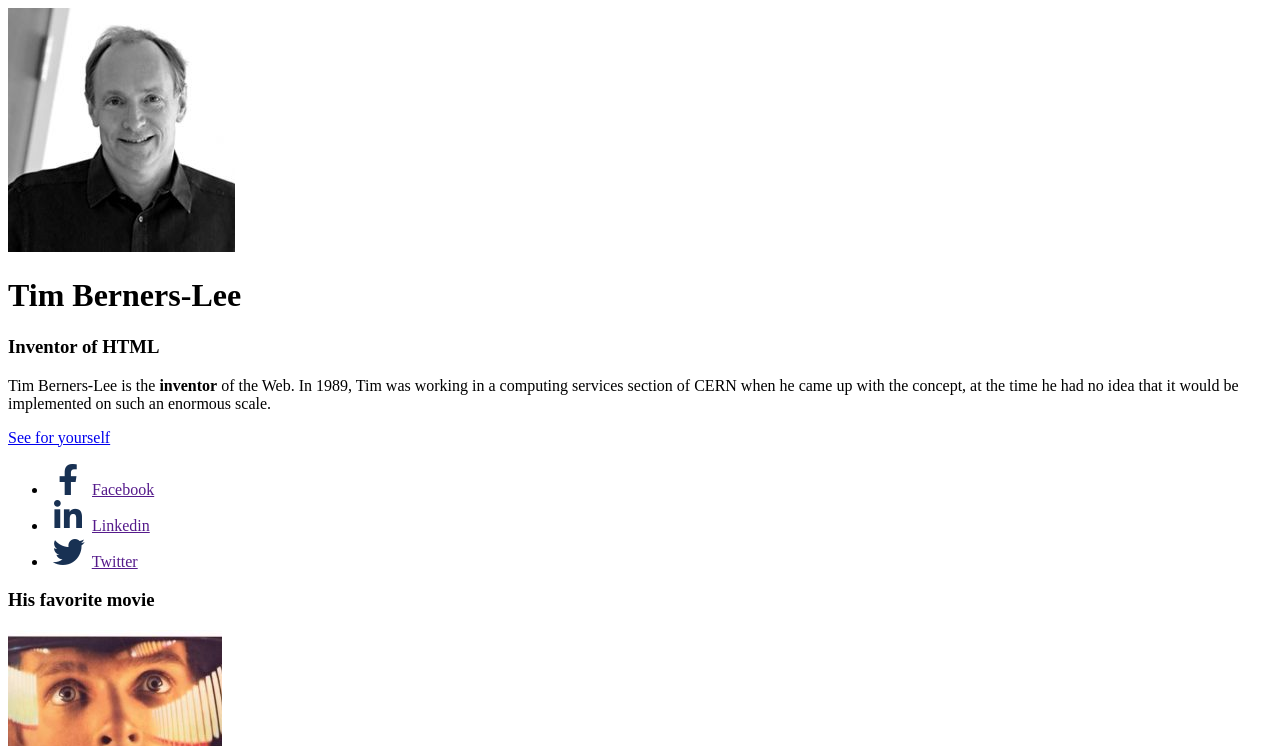
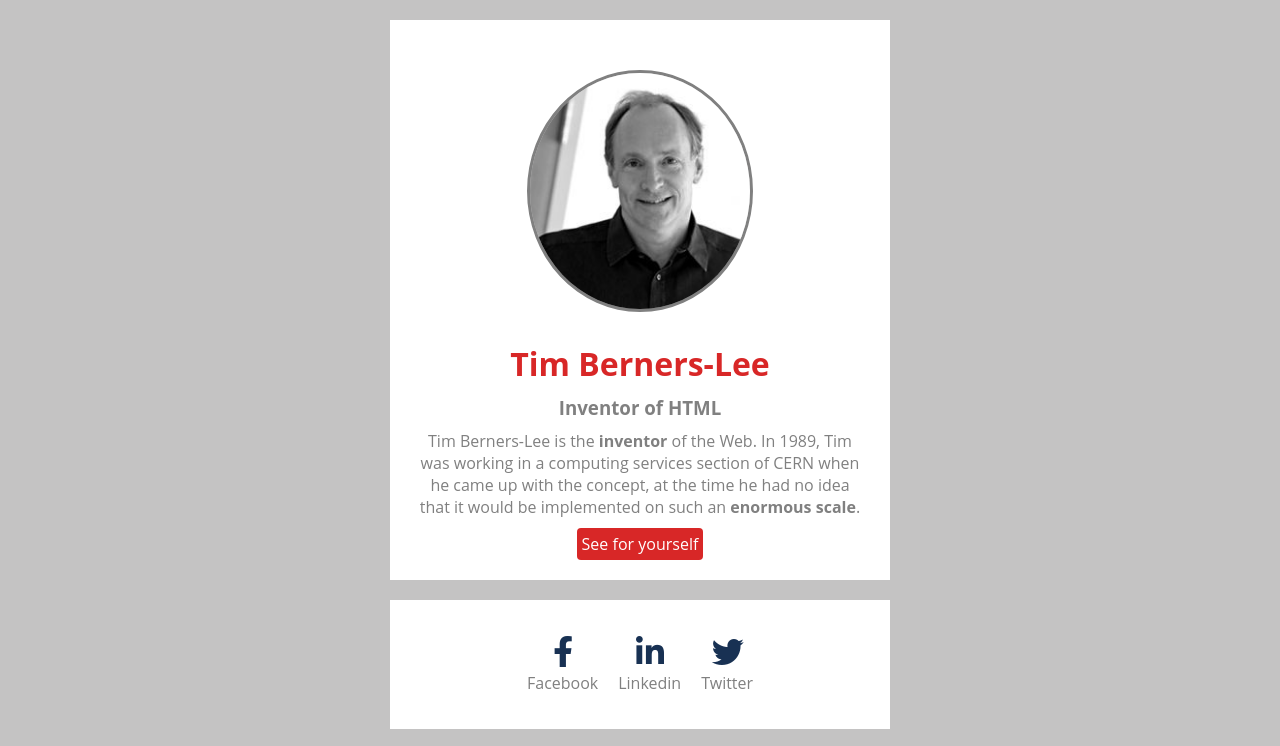
Before and after one commit to TaniaVervier/website-berners-lee, a plain HTML site: page index.html in a window 1280 px wide. Shown: the top 746 px of the page. Drawn offline with Linux system fonts and the light colour scheme.

Commit message:
finished project

```diff
--- a/index.html
+++ b/index.html
@@ -1,39 +1,53 @@
 <!DOCTYPE html>
+<html>
     <meta charset="utf-8">
+
+    <link rel="stylesheet" href="style.css">
+
+    <head>
         <title> Tim Berners-Lee </title>
-
-<html>
-    <head>
-        <img src="./Images/tim_berners_lee.jpg">
-        <h1> Tim Berners-Lee </h1>
-        <h3> Inventor of HTML </h3>
     </head>
 
     <body>
-        <p> Tim Berners-Lee is the <strong>inventor</strong> of the Web. In 1989, Tim was working in a computing services section of CERN when he came up with the concept, at the time he had no idea that it would be implemented on such an enormous scale. </p>
 
-        <a href="https://fr.wikipedia.org/wiki/Tim_Berners-Lee" target="_blank">See for yourself</a>
+
+        <div class="a intro">
+            <img class="tbl" src="./Images/tim_berners_lee.jpg">
+            <h1> Tim Berners-Lee </h1>
+            <h3> Inventor of HTML </h3>
+            <p> Tim Berners-Lee is the <b>inventor</b> of the Web. In 1989, Tim was working in a computing services section of CERN when he came up with the concept, at the time he had no idea that it would be implemented on such an <b>enormous scale</b>. </p>
+            <a href="https://fr.wikipedia.org/wiki/Tim_Berners-Lee" class="button" target="_blank">See for yourself</a>
+        </div>
+
+        <div class="a links">
             <ul>
-            <li> <img src="./Images/facebook.png"> <a href="" target="_blank"> Facebook </a></li>
-            <li> <img src="./Images/linkedin.png"> <a href="" target="_blank"> Linkedin </a></li>
-            <li> <img src="./Images/twitter.png"> <a href="" target="_blank"> Twitter </a></li>
+                <li> <img src="./Images/facebook.png"> <br/> <a href="" target="_blank"> Facebook </a></li>
+                <li> <img src="./Images/linkedin.png"> <br/> <a href="" target="_blank"> Linkedin </a></li>
+                <li> <img src="./Images/twitter.png"> <br/> <a href="" target="_blank"> Twitter </a></li>
             </ul>
+        </div>
 
+        <div class="a fav">
             <h3> His favorite movie </h3>
 
+            <div class="movie">
                 <img src="./Images/space_odyssey.jpg">
                 <h4> 2001 - Space Odyssey </h4>
                 <p>Humanity finds a mysterious, obviously artificial, object buried beneath the Lunar surface and, with the intelligent computer H.A.L. 9000, sets off on a quest.</p>
-
+            </div>
+            <div class="movie">
                 <img src="./Images/mister_hulot.jpg">
                 <h4> Monsieur Hulot</h4>
                 <p> Moniseur Hulot comes to a beachside hotel for vacation, where he accidentally (but good-naturedly) causes havoc.</p>
-
+            </div>
+            <div class="movie">
                 <img src="./Images/alien.jpg">
                 <h4> Alien </h4>
                 <p> The commercial vessel Nostromo receives a distress call from an unexplored planet. After searching for survivors, the crew heads home only to realize that a deadly bioform has joined them.</p>
+            </div>
+        </div>
+
 
     </body>
 
-
 </html>
--- a/style.css
+++ b/style.css
@@ -0,0 +1,79 @@
+*{
+    padding: 0;
+    margin: 0;
+    background: rgb(196, 195, 195);
+    text-align: center;
+    font-family: 'Open Sans', sans-serif;
+    color: grey;
+}
+
+div {
+    background: white;
+}
+.a {
+    margin-left: auto;
+    margin-right: auto;
+    width: 450px;
+    padding: 25px;
+    margin-top: 20px;
+    margin-bottom: 20px;
+}
+
+h1 {
+    color: rgb(216, 39, 39);
+    font-weight: bold;
+    background: white;
+    margin-bottom: 10px;
+}
+
+.tbl {
+    border-radius: 50%;
+    width: 220px;
+    margin-top: 25px;
+    margin-bottom: 25px;
+    border-color: rgb(196, 195, 195);
+    border: 3px solid;
+}
+
+.button {
+    background: rgb(216, 39, 39);
+    padding: 5px;
+    border-radius: 4px;
+    color: white;
+    text-decoration: none;
+}
+
+a {
+    text-decoration: none;
+}
+
+p {
+    margin-bottom: 15px;
+    background: white;
+}
+
+ul {
+    list-style-type: none;
+    justify-content: center;
+    display: flex;
+    background: white;
+}
+
+li {
+    margin: 10px;
+    background: white;
+}
+
+.movie {
+    margin-top: 60px;
+}
+
+.movie > img {
+    float: left;
+    width: 90px;
+}
+
+h3, h4, b, a {
+    background: white;
+    margin-bottom: 10px;
+}
```
Lines whose indentation alone changed are shown as unchanged.
